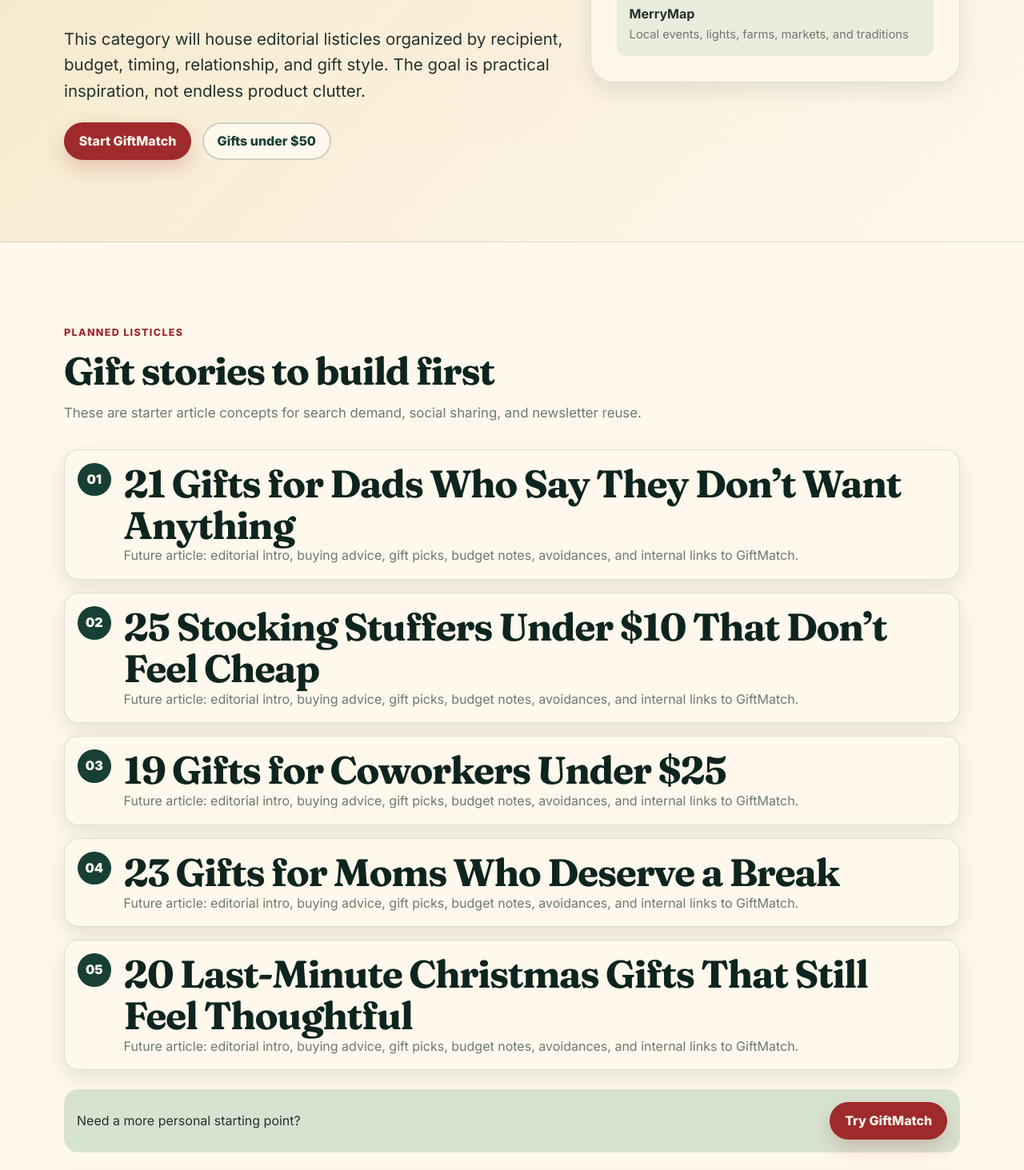
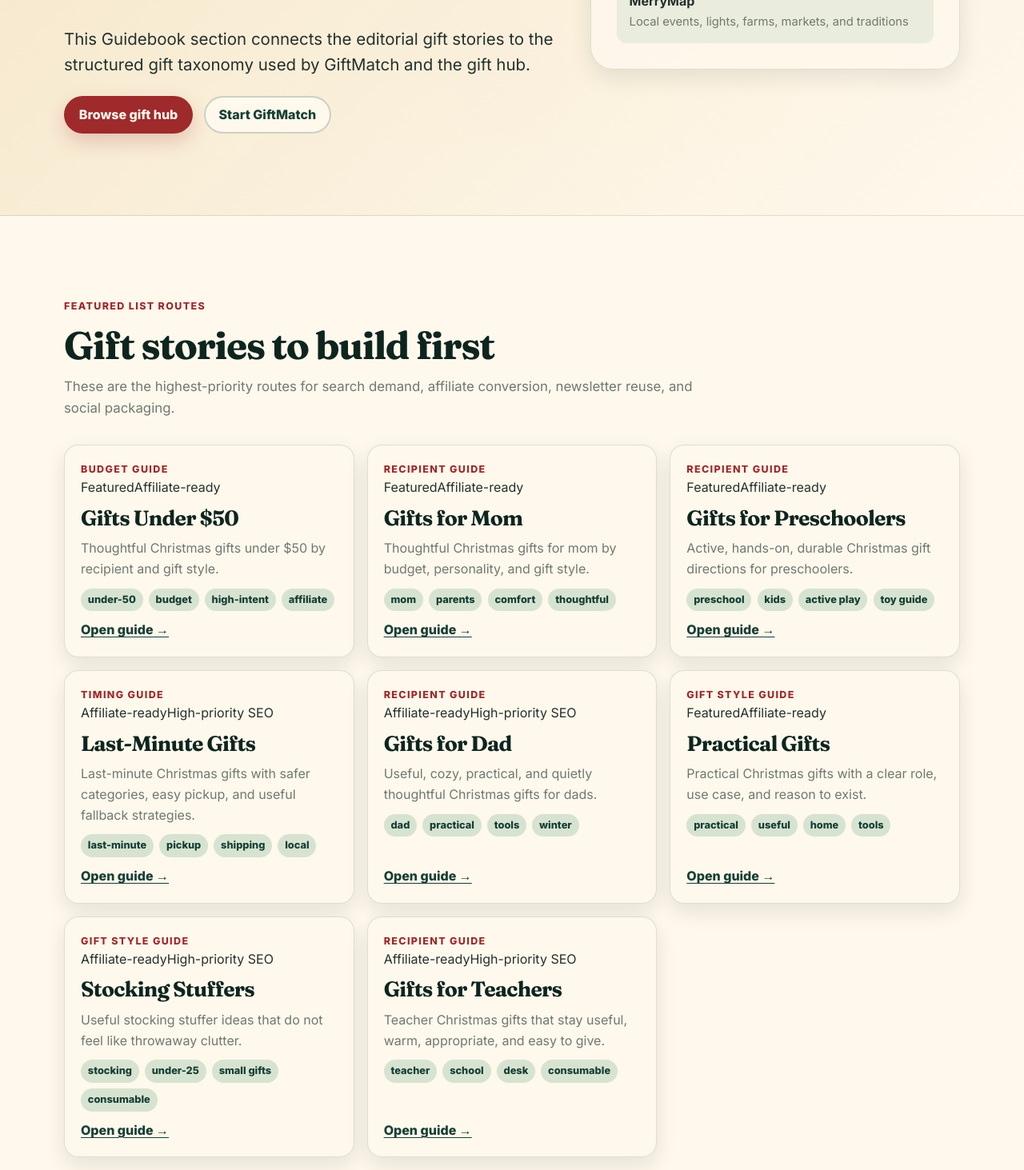
Before and after one commit to BryanFinnigan/holiday-road-map, a Next.js app: page /guidebook/gifts in a window 1280 px wide. Shown: the part 620-2083 px from the top of the page at 80% size. Built offline with nearby package versions, Linux system fonts and the light colour scheme; no server answers.

Commit message:
Connect guidebook gifts page to gift taxonomy

```diff
--- a/app/guidebook/gifts/page.tsx
+++ b/app/guidebook/gifts/page.tsx
@@ -1,23 +1,17 @@
 import type { Metadata } from "next";
 import Link from "next/link";
-import Disclosure from "@/components/Disclosure";
+import GiftGuideGrid from "@/components/GiftGuideGrid";
 import Hero from "@/components/Hero";
 import SectionHeader from "@/components/SectionHeader";
+import AffiliateDisclosure from "@/components/AffiliateDisclosure";
+import { getFeaturedGiftGuides } from "@/lib/giftGuides";
 import { createMetadata } from "@/lib/seo";
 
 export const metadata: Metadata = createMetadata({
   title: "Christmas Gift Guides and Listicles",
-  description: "Browse planned Holiday Road Map Christmas gift listicles for dads, moms, coworkers, stocking stuffers, and last-minute thoughtful gifts.",
+  description: "Browse Holiday Road Map Christmas gift listicles and gift guide routes for moms, dads, teachers, coworkers, stockings, budgets, and last-minute gifting.",
   path: "/guidebook/gifts"
 });
-
-const listicles = [
-  "21 Gifts for Dads Who Say They Don’t Want Anything",
-  "25 Stocking Stuffers Under $10 That Don’t Feel Cheap",
-  "19 Gifts for Coworkers Under $25",
-  "23 Gifts for Moms Who Deserve a Break",
-  "20 Last-Minute Christmas Gifts That Still Feel Thoughtful"
-];
 
 export default function GiftGuidesPage() {
   return (
@@ -25,32 +19,22 @@ export default function GiftGuidesPage() {
       <Hero
         eyebrow="Gift guides"
         title="Christmas gift lists that feel edited, useful, and calm."
-        description="This category will house editorial listicles organized by recipient, budget, timing, relationship, and gift style. The goal is practical inspiration, not endless product clutter."
-        primaryCta={{ label: "Start GiftMatch", href: "/giftmatch" }}
-        secondaryCta={{ label: "Gifts under $50", href: "/gifts/by-budget/under-50" }}
+        description="This Guidebook section connects the editorial gift stories to the structured gift taxonomy used by GiftMatch and the gift hub."
+        primaryCta={{ label: "Browse gift hub", href: "/gifts" }}
+        secondaryCta={{ label: "Start GiftMatch", href: "/giftmatch" }}
       />
       <section className="section container">
         <SectionHeader
-          eyebrow="Planned listicles"
+          eyebrow="Featured list routes"
           title="Gift stories to build first"
-          description="These are starter article concepts for search demand, social sharing, and newsletter reuse."
+          description="These are the highest-priority routes for search demand, affiliate conversion, newsletter reuse, and social packaging."
         />
-        <div className="article-list">
-          {listicles.map((title, index) => (
-            <article className="article-row" key={title}>
-              <span>{String(index + 1).padStart(2, "0")}</span>
-              <div>
-                <h2>{title}</h2>
-                <p>Future article: editorial intro, buying advice, gift picks, budget notes, avoidances, and internal links to GiftMatch.</p>
-              </div>
-            </article>
-          ))}
+        <GiftGuideGrid guides={getFeaturedGiftGuides(8)} />
+        <div className="inline-cta">
+          <p>Need the full taxonomy?</p>
+          <Link className="button primary" href="/gifts">Open all gift guides</Link>
         </div>
-        <div className="inline-cta">
-          <p>Need a more personal starting point?</p>
-          <Link className="button primary" href="/giftmatch">Try GiftMatch</Link>
-        </div>
-        <Disclosure />
+        <AffiliateDisclosure />
       </section>
     </>
   );
```
